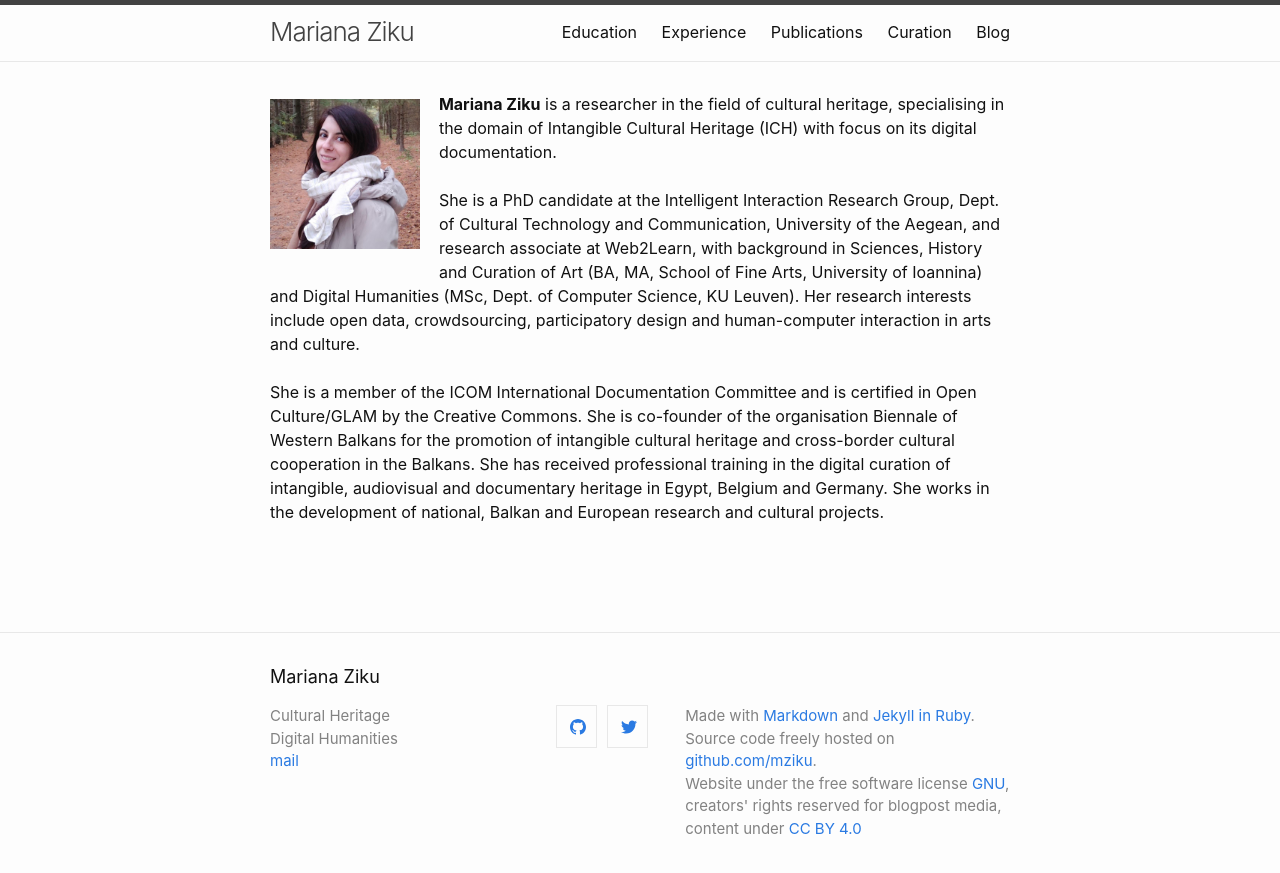
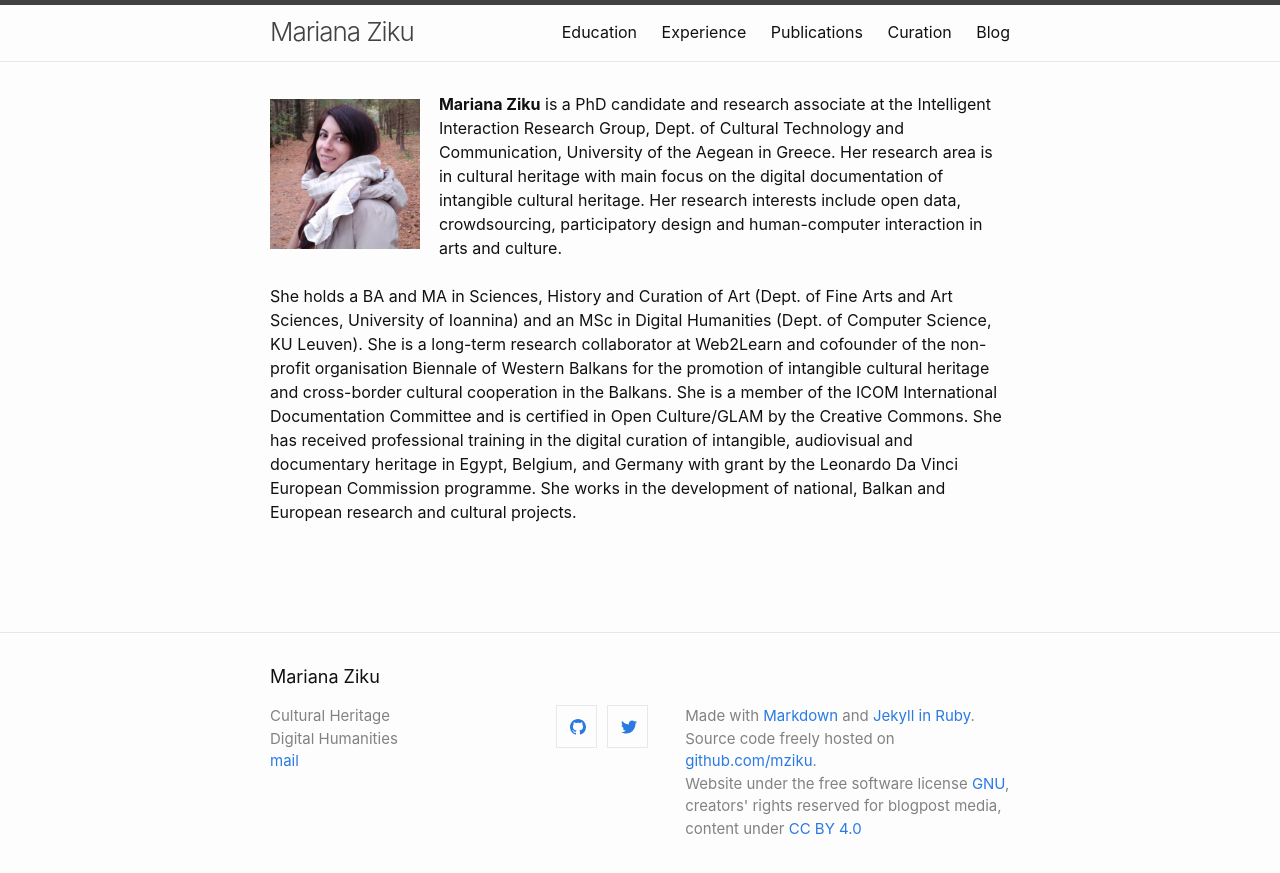
Before and after one commit to mziku/mziku.github.io, a Jekyll site: the page built from index.md, in a window 1280 px wide. Shown: the top 873 px of the page. Built offline with Jekyll 4.4.1, drawn with Linux system fonts in a browser that asks for light colours; our own code applies the rules of GitHub Pages for plain Markdown files.

Commit message:
index.md

```diff
--- a/index.md
+++ b/index.md
@@ -1,8 +1,5 @@
 <p style="float: left;"><img src="https://mziku.github.io/images/Mariana_Ziku(1)(1).jpg" style="float:left; margin-top:2mm; margin-right:5mm; margin-left:5;" alt="mariana-ziku-profile-picture" width="150" height="auto"></p>
-**Mariana Ziku** is a researcher in the field of cultural heritage, specialising in the domain of Intangible Cultural Heritage (ICH) with focus on its digital documentation.
+**Mariana Ziku** is a PhD candidate and research associate at the Intelligent Interaction Research Group, Dept. of Cultural Technology and Communication, University of the Aegean in Greece. Her research area is in cultural heritage with main focus on the digital documentation of intangible cultural heritage. Her research interests include open data, crowdsourcing, participatory design and human-computer interaction in arts and culture.
 <br>
 <br>
-She is a PhD candidate at the Intelligent Interaction Research Group, Dept. of Cultural Technology and Communication, University of the Aegean, and research associate at Web2Learn, with background in Sciences, History and Curation of Art (BA, MA, School of Fine Arts, University of Ioannina) and Digital Humanities (MSc, Dept. of Computer Science, KU Leuven). Her research interests include open data, crowdsourcing, participatory design and human-computer interaction in arts and culture.
-<br>
-<br>
-She is a member of the ICOM International Documentation Committee and is certified in Open Culture/GLAM by the Creative Commons. She is co-founder of the organisation Biennale of Western Balkans for the promotion of intangible cultural heritage and cross-border cultural cooperation in the Balkans. She has received professional training in the digital curation of intangible, audiovisual and documentary heritage in Egypt, Belgium and Germany. She works in the development of national, Balkan and European research and cultural projects.
+She holds a BA and MA in Sciences, History and Curation of Art (Dept. of Fine Arts and Art Sciences, University of Ioannina) and an MSc in Digital Humanities (Dept. of Computer Science, KU Leuven). She is a long-term research collaborator at Web2Learn and cofounder of the non-profit organisation Biennale of Western Balkans for the promotion of intangible cultural heritage and cross-border cultural cooperation in the Balkans. She is a member of the ICOM International Documentation Committee and is certified in Open Culture/GLAM by the Creative Commons. She has received professional training in the digital curation of intangible, audiovisual and documentary heritage in Egypt, Belgium, and Germany with grant by the Leonardo Da Vinci European Commission programme. She works in the development of national, Balkan and European research and cultural projects.
```
